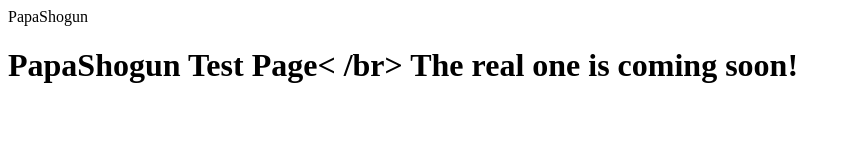
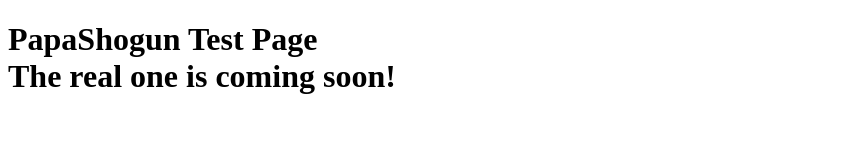
Before and after one commit to jtcuomo/jtcuomo.github.io, a plain HTML site: page index.html in a window 1280 px wide. Shown: the whole page, without its empty margins (0-851 px from the left). Drawn offline with Linux system fonts and the light colour scheme.

Commit message:
Update index.html

```diff
--- a/index.html
+++ b/index.html
@@ -2,13 +2,13 @@
 <!DOCTYPE html>
 <html>
   <head>
-    <meta charset="utf-8/>
+    <meta charset="utf-8"/>
     <title>PapaShogun</title>
     <style></style>
   </head>
 
   <body>
-    <h1>PapaShogun Test Page< /br>
+    <h1>PapaShogun Test Page <br />
         The real one is coming soon!
     </h1>
   </body>
```
